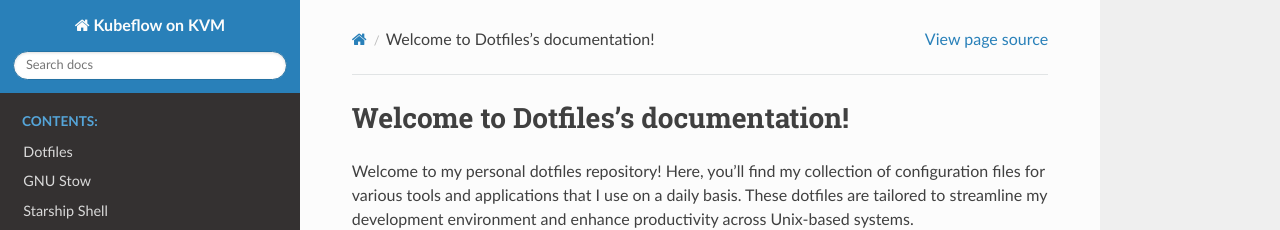
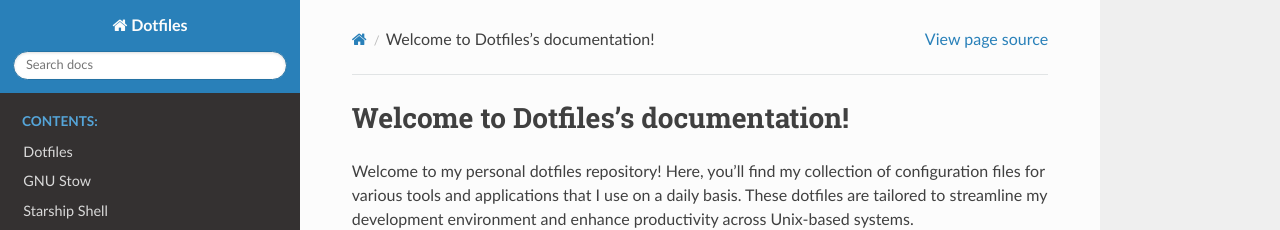
Before and after one commit to dpoulopoulos/dotfiles, a Sphinx documentation site: the page built from docs/source/index.rst, in a window 1280 px wide. Shown: the top 230 px of the page. Built offline with Sphinx 7.4.7 and the Read the Docs theme 3.1.0, drawn with Linux system fonts in a browser that asks for light colours.

Commit message:
docs: Fix the documentation page title
Signed-off-by: Dimitris Poulopoulos <dimitris.a.poulopoulos@gmail.com>

```diff
--- a/docs/source/conf.py
+++ b/docs/source/conf.py
@@ -6,10 +6,10 @@
 # -- Project information -----------------------------------------------------
 # https://www.sphinx-doc.org/en/master/usage/configuration.html#project-information
 
-project = 'Kubeflow on KVM'
+project = 'Dotfiles'
 copyright = '2024, Dimitris Poulopoulos'
 author = 'Dimitris Poulopoulos'
-release = '0.0.1'
+release = '0.0.2'
 
 # -- General configuration ---------------------------------------------------
 # https://www.sphinx-doc.org/en/master/usage/configuration.html#general-configuration
```
